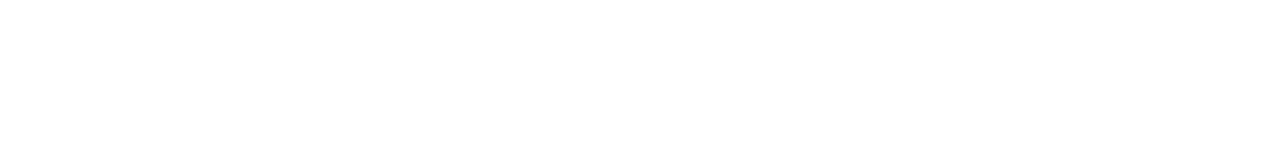
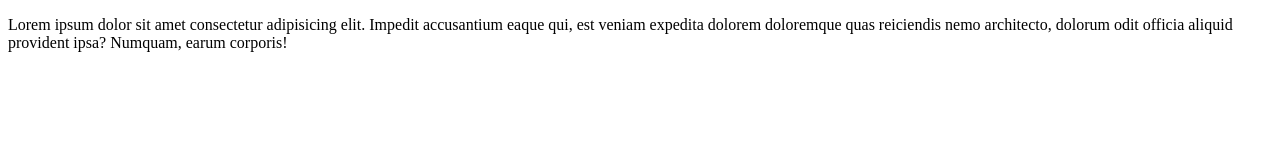
Before and after one commit to eunicekinzengele/TailwindStyle, a plain HTML site: page index.html in a window 1280 px wide. Drawn offline with Linux system fonts and the light colour scheme.

Commit message:
addition of a test paragraph

```diff
--- a/index.html
+++ b/index.html
@@ -7,6 +7,6 @@
     <title>Document</title>
 </head>
 <body>
-
+    <p>Lorem ipsum dolor sit amet consectetur adipisicing elit. Impedit accusantium eaque qui, est veniam expedita dolorem doloremque quas reiciendis nemo architecto, dolorum odit officia aliquid provident ipsa? Numquam, earum corporis!</p>
 </body>
 </html>
```
